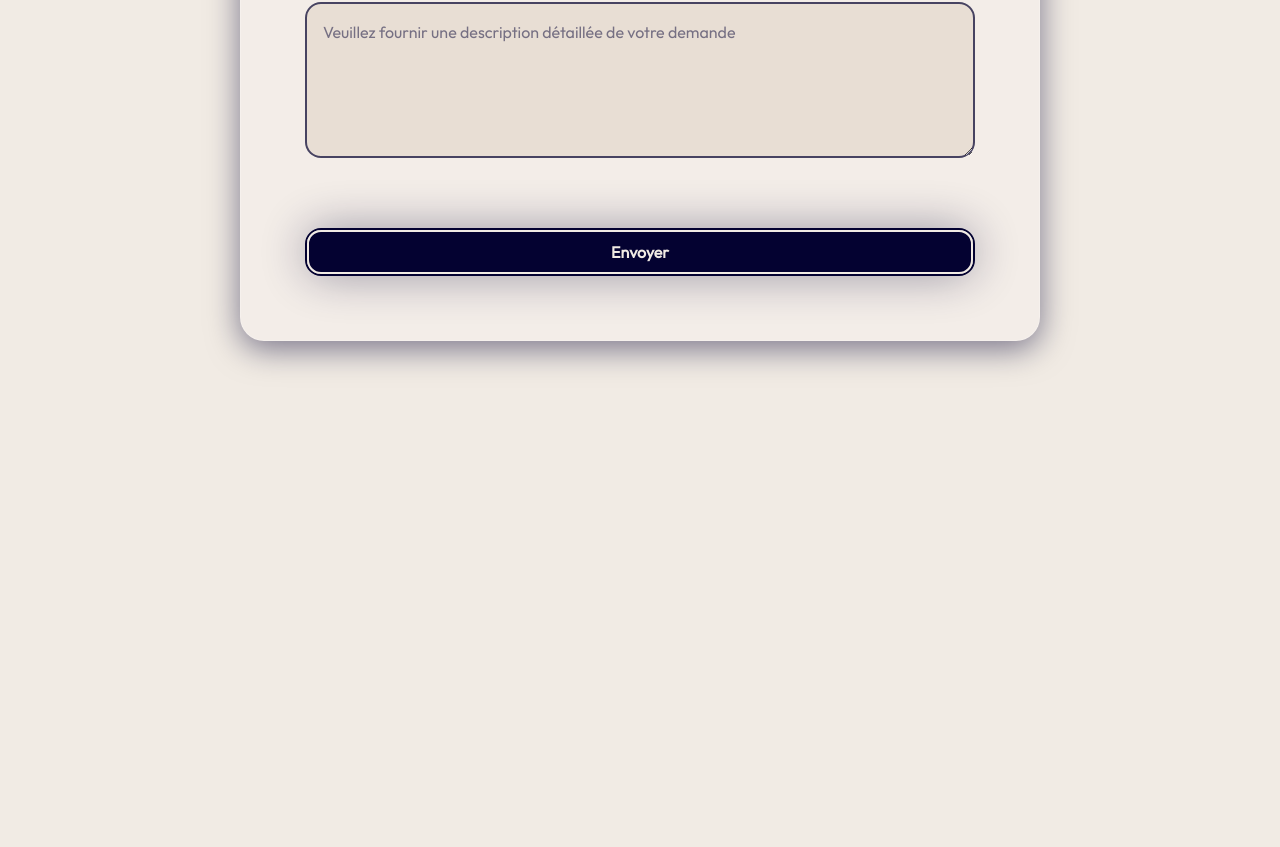
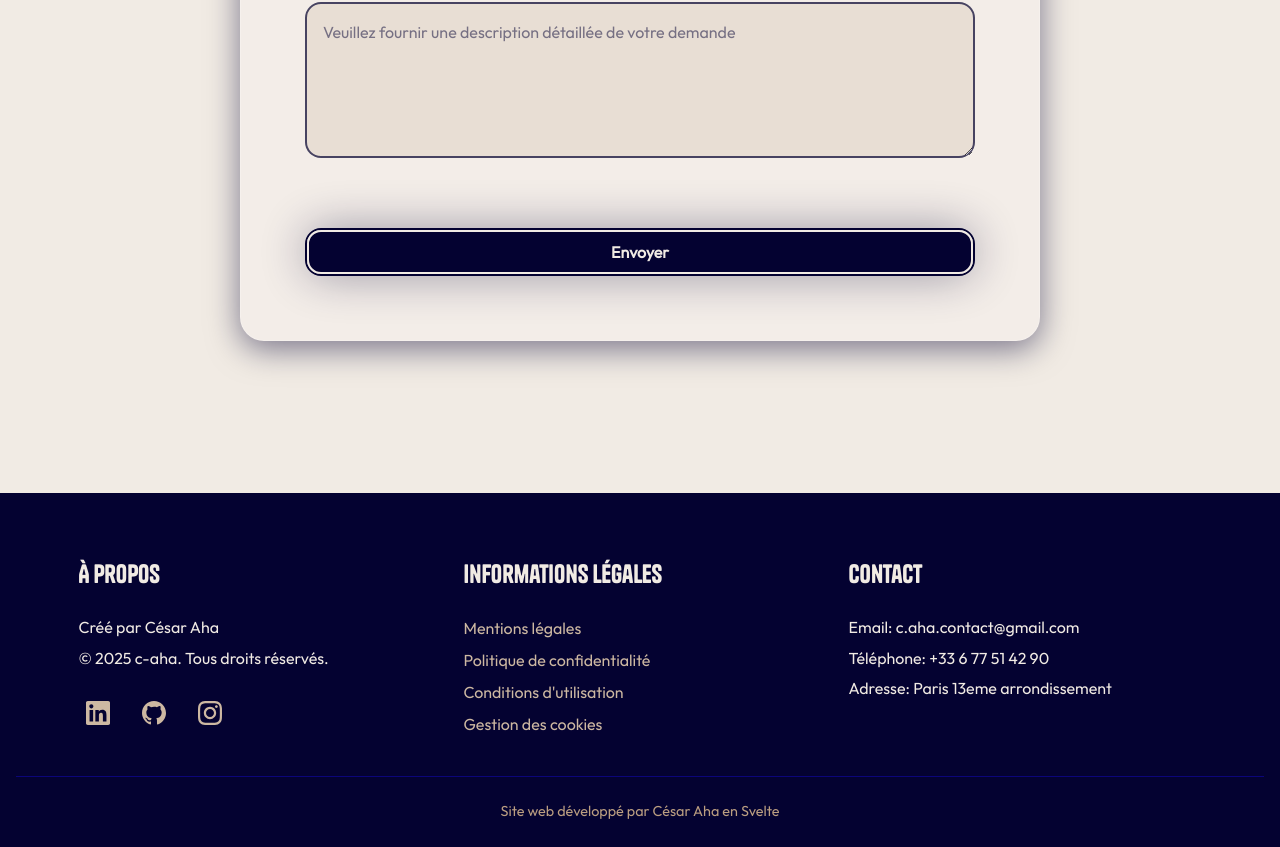
Before and after one commit to cesaraha/personal-website, a SvelteKit app: page / in a window 1280 px wide. Shown: the part 5770-6617 px from the top of the page. Before the commit the page ends 6263 px from the top, so only its background shows below. Built offline with nearby package versions, Linux system fonts and the light colour scheme.

Commit message:
Addition of Footer
Creation of a footer section

```diff
--- a/src/components/FooterExample.svelte
+++ b/src/components/FooterExample.svelte
@@ -1,14 +1,19 @@
+<!-- Footer.svelte -->
+<script>
+  // You can add any JavaScript logic here if needed
+  // For example, dynamic year calculation
+  const currentYear = new Date().getFullYear();
+</script>
+
+<!-- Footer HTML -->
 <footer class="footer">
-	<div class="footer-content">
-		<div class="footer-grid">
-			<!-- Company Info -->
+  <div class="footer-content margin-section">
+    <!-- About Section -->
     <div class="footer-section">
-				<h3>C-Aha</h3>
-				<p>
-					We're passionate about creating amazing digital experiences that help businesses grow and
-					connect with their audience.
-				</p>
-				<div class="social-icons">
+      <h5>À propos</h5>
+      <p>Créé par César Aha</p>
+      <p>© {currentYear} c-aha. Tous droits réservés.</p>
+      <div class="social-links">
         <!-- LinkedIn -->
         <a href="https://www.linkedin.com/in/cesaraha/" target="_blank" class="social-icon" aria-label="LinkedIn">
           <svg viewBox="0 0 24 24" fill="currentColor">
@@ -19,7 +24,7 @@
         </a>
 
         <!-- GitHub -->
-					<a href="https://github.com/CesarHdezAlvz" target="_blank" class="social-icon" aria-label="GitHub">
+        <a href="https://github.com/cesaraha" target="_blank" class="social-icon" aria-label="GitHub">
           <svg viewBox="0 0 24 24" fill="currentColor">
             <path
               d="M12 0C5.374 0 0 5.373 0 12 0 17.302 3.438 21.8 8.207 23.387c.599.111.793-.261.793-.577v-2.234c-3.338.726-4.033-1.416-4.033-1.416-.546-1.387-1.333-1.756-1.333-1.756-1.089-.745.083-.729.083-.729 1.205.084 1.839 1.237 1.839 1.237 1.07 1.834 2.807 1.304 3.492.997.107-.775.418-1.305.762-1.604-2.665-.305-5.467-1.334-5.467-5.931 0-1.311.469-2.381 1.236-3.221-.124-.303-.535-1.524.117-3.176 0 0 1.008-.322 3.301 1.23A11.509 11.509 0 0112 5.803c1.02.005 2.047.138 3.006.404 2.291-1.552 3.297-1.23 3.297-1.23.653 1.653.242 2.874.118 3.176.77.84 1.235 1.911 1.235 3.221 0 4.609-2.807 5.624-5.479 5.921.43.372.823 1.102.823 2.222v3.293c0 .319.192.694.801.576C20.566 21.797 24 17.3 24 12c0-6.627-5.373-12-12-12z"
@@ -28,7 +33,7 @@
         </a>
 
         <!-- Instagram -->
-					<a href={'#'} class="social-icon" aria-label="Instagram">
+        <a href="https://www.instagram.com/c.aha.dev/" class="social-icon" aria-label="Instagram">
           <svg viewBox="0 0 24 24" fill="currentColor">
             <path
               d="M12 2.163c3.204 0 3.584.012 4.85.07 3.252.148 4.771 1.691 4.919 4.919.058 1.265.069 1.645.069 4.849 0 3.205-.012 3.584-.069 4.849-.149 3.225-1.664 4.771-4.919 4.919-1.266.058-1.644.07-4.85.07-3.204 0-3.584-.012-4.849-.07-3.26-.149-4.771-1.699-4.919-4.92-.058-1.265-.07-1.644-.07-4.849 0-3.204.013-3.583.07-4.849.149-3.227 1.664-4.771 4.919-4.919 1.266-.057 1.645-.069 4.849-.069zm0-2.163c-3.259 0-3.667.014-4.947.072-4.358.2-6.78 2.618-6.98 6.98-.059 1.281-.073 1.689-.073 4.948 0 3.259.014 3.668.072 4.948.2 4.358 2.618 6.78 6.98 6.98 1.281.058 1.689.072 4.948.072 3.259 0 3.668-.014 4.948-.072 4.354-.2 6.782-2.618 6.979-6.98.059-1.28.073-1.689.073-4.948 0-3.259-.014-3.667-.072-4.947-.196-4.354-2.617-6.78-6.979-6.98-1.281-.059-1.69-.073-4.949-.073zm0 5.838c-3.403 0-6.162 2.759-6.162 6.162s2.759 6.163 6.162 6.163 6.162-2.759 6.162-6.163c0-3.403-2.759-6.162-6.162-6.162zm0 10.162c-2.209 0-4-1.79-4-4 0-2.209 1.791-4 4-4s4 1.791 4 4c0 2.21-1.791 4-4 4zm6.406-11.845c-.796 0-1.441.645-1.441 1.44s.645 1.44 1.441 1.44c.795 0 1.439-.645 1.439-1.44s-.644-1.44-1.439-1.44z"
@@ -36,7 +41,7 @@
           </svg>
         </a>
 
-					<!-- Twitter/X -->
+        <!-- Twitter/X
         <a href={'#'} class="social-icon" aria-label="Twitter">
           <svg viewBox="0 0 24 24" fill="currentColor">
             <path
@@ -44,8 +49,8 @@
             />
           </svg>
         </a>
-
-					<!-- YouTube -->
+		-->
+        <!-- YouTube
         <a href={'#'} class="social-icon" aria-label="YouTube">
           <svg viewBox="0 0 24 24" fill="currentColor">
             <path
@@ -53,8 +58,8 @@
             />
           </svg>
         </a>
-
-					<!-- Facebook -->
+		-->
+        <!-- Facebook
         <a href={'#'} class="social-icon" aria-label="Facebook">
           <svg viewBox="0 0 24 24" fill="currentColor">
             <path
@@ -62,259 +67,143 @@
             />
           </svg>
         </a>
+		-->
       </div>
     </div>
 
-			<!-- Quick Links -->
+    <!-- Legal Links -->
     <div class="footer-section">
-				<h3>Quick Links</h3>
-				<ul>
-					<li><a href={'#'}>Home</a></li>
-					<li><a href="#About">About</a></li>
-					<li><a href="#Skills">Skills</a></li>
-					<li><a href="#Projects">Projects</a></li>
-					<li><a href="#Contact">Contact</a></li>
+      <h5>Informations légales</h5>
+      <ul class="footer-links">
+        <li><a href="/mentions-legales">Mentions légales</a></li>
+        <li><a href="/politique-confidentialite">Politique de confidentialité</a></li>
+        <li><a href="/conditions-utilisation">Conditions d'utilisation</a></li>
+        <li><a href="/cookies">Gestion des cookies</a></li>
       </ul>
     </div>
 
-			<!-- Services -->
+    <!-- Contact -->
     <div class="footer-section">
-				<h3>Services</h3>
-				<ul>
-					<li><a href="#Contact">R&D Projects</a></li>
-					<li><a href="#Contact">Web Development</a></li>
-					<li><a href="#Contact">App Development</a></li>
-					<li><a href="#Contact">Tutoring</a></li>
-					<li><a href="#Contact">Private classes</a></li>
-				</ul>
-			</div>
-
-			<!-- Newsletter -->
-			<div class="footer-section">
-				<h3>Stay Connected</h3>
-				<p>Subscribe to our newsletter for the latest updates and insights.</p>
-				<form class="newsletter-form">
-					<input type="email" class="newsletter-input" placeholder="Enter your email" required />
-					<button type="submit" class="newsletter-btn">Subscribe</button>
-				</form>
-				<p style="font-size: 0.9em; margin-top: 15px; color: rgba(255, 255, 255, 0.7);">
-					📍 Paris, 75013<br />
-					📞 +33 6 77 51 42 90<br />
-					✉️ c.aha.contact@gmail.com
-				</p>
+      <h5>Contact</h5>
+      <p>Email: c.aha.contact@gmail.com</p>
+      <p>Téléphone: +33 6 77 51 42 90</p>
+      <p>Adresse: Paris 13eme arrondissement</p>
     </div>
   </div>
 
-		<!-- Footer Bottom -->
   <div class="footer-bottom">
-			<p>&copy; 2025 C-Aha. All rights reserved.</p>
-			<div class="footer-links">
-				<a href="#privacy">Privacy Policy</a>
-				<a href="#terms">Terms of Service</a>
-				<a href="#cookies">Cookie Policy</a>
-				<a href="#sitemap">Sitemap</a>
-			</div>
-		</div>
+    <p>Site web développé par César Aha en Svelte</p>
   </div>
 </footer>
 
+<!-- Styles -->
 <style>
   .footer {
-		background: linear-gradient(0deg, hsl(from var(--bg-color) h s calc(l + 1)) 0%, hsl(from var(--bg-color) h s calc(l + 7)) 100%);
-		color: white;
-		padding: 60px 0 20px;
-		position: relative;
-		overflow: hidden;
-        border-top: 1px solid white;
-	}
-
-	.footer::before {
-		content: '';
-		position: absolute;
-		top: 0;
-		left: 0;
-		right: 0;
-		bottom: 0;
-		background: rgba(0, 0, 0, 0.1);
-		backdrop-filter: blur(20px);
+    background-color: var(--text-color);
+    color: var(--bg-color);
+    padding: var(--spacing5) var(--spacing2) var(--spacing3);
+    margin-top: auto;
   }
 
   .footer-content {
     max-width: 1200px;
     margin: 0 auto;
-		padding: 0 20px;
-		position: relative;
-		z-index: 1;
+    display: grid;
+    grid-template-columns: repeat(auto-fit, minmax(250px, 1fr));
+    gap: var(--spacing4);
   }
 
-	.footer-grid {
-		display: grid;
-		grid-template-columns: repeat(auto-fit, minmax(250px, 1fr));
-		gap: 40px;
-		margin-bottom: 40px;
+  .footer-section h5 {
+    margin: 0 0 var(--spacing3) 0;
+    color: var(--bg-color);
   }
 
-	.footer-section h3 {
-		font-size: 1.3em;
-		margin-bottom: 20px;
-		color: #fff;
-		font-weight: 600;
+  .footer-section p {
+    margin: var(--spacing1) 0;
+    font: var(--p);
+    line-height: 1.4;
+    color: var(--bg-color);
   }
 
-	.footer-section p,
-	.footer-section li {
-		color: rgba(255, 255, 255, 0.9);
-		line-height: 1.6;
-		margin-bottom: 10px;
-	}
-
-	.footer-section ul {
+  .footer-links {
     list-style: none;
-	}
-
-	.footer-section ul li a {
-		color: rgba(255, 255, 255, 0.8);
-		text-decoration: none;
-		transition: all 0.3s ease;
-		display: inline-block;
-		padding: 5px 0;
-	}
-
-	.footer-section ul li a:hover {
-		color: #fff;
-		transform: translateX(5px);
-	}
-
-	/* Social Media Icons */
-	.social-icons {
-		display: flex;
-		gap: 15px;
-		margin-top: 20px;
-		flex-wrap: wrap;
-	}
-
-	.social-icon {
-		display: inline-flex;
-		align-items: center;
-		justify-content: center;
-		width: 45px;
-		height: 45px;
-		background: rgba(255, 255, 255, 0.1);
-		border-radius: 12px;
-		color: white;
-		text-decoration: none;
-		transition: all 0.3s ease;
-		backdrop-filter: blur(10px);
-		border: 1px solid rgba(255, 255, 255, 0.2);
-	}
-
-	.social-icon:hover {
-		transform: translateY(-3px);
-		box-shadow: 0 10px 20px rgba(0, 0, 0, 0.3);
-		background: rgba(255, 255, 255, 0.2);
-	}
-
-	.social-icon svg {
-		width: 22px;
-		height: 22px;
-	}
-
-	/* Newsletter */
-	.newsletter-form {
-		display: flex;
-		gap: 10px;
-		margin-top: 15px;
-		flex-wrap: wrap;
-	}
-
-	.newsletter-input {
-		flex: 1;
-		min-width: 200px;
-		padding: 12px 15px;
-		border: none;
-		border-radius: 8px;
-		background: rgba(255, 255, 255, 0.1);
-		color: white;
-		backdrop-filter: blur(10px);
-		border: 1px solid rgba(255, 255, 255, 0.2);
-	}
-
-	.newsletter-input::placeholder {
-		color: rgba(255, 255, 255, 0.7);
-	}
-
-	.newsletter-btn {
-		padding: 12px 25px;
-		background: rgba(255, 255, 255, 0.2);
-		color: white;
-		border: none;
-		border-radius: 8px;
-		cursor: pointer;
-		font-weight: 600;
-		transition: all 0.3s ease;
-		backdrop-filter: blur(10px);
-		border: 1px solid rgba(255, 255, 255, 0.3);
-	}
-
-	.newsletter-btn:hover {
-		background: rgba(255, 255, 255, 0.3);
-		transform: translateY(-2px);
-	}
-
-	/* Footer Bottom */
-	.footer-bottom {
-		border-top: 1px solid rgba(255, 255, 255, 0.2);
-		padding-top: 30px;
-		display: flex;
-		justify-content: space-between;
-		align-items: center;
-		flex-wrap: wrap;
-		gap: 20px;
-	}
-
-	.footer-bottom p {
-		color: rgba(255, 255, 255, 0.8);
+    padding: 0;
     margin: 0;
   }
 
-	.footer-links {
-		display: flex;
-		gap: 30px;
-		flex-wrap: wrap;
+  .footer-links li {
+    margin: var(--spacing1) 0;
   }
 
   .footer-links a {
-		color: rgba(255, 255, 255, 0.8);
+    color: hsl(from var(--bg-color) h s calc(l - 20));
     text-decoration: none;
+    font: var(--p);
     transition: color 0.3s ease;
   }
 
   .footer-links a:hover {
-		color: white;
+    color: var(--accent-color);
+    transform: translateX(var(--spacing0));
   }
 
-	/* Responsive */
-	@media (max-width: 768px) {
-		.footer-grid {
-			grid-template-columns: 1fr;
-			gap: 30px;
+  .social-links {
+    display: flex;
+    gap: var(--spacing2);
+    margin-top: var(--spacing3);
+  }
+
+  .social-icon {
+    color: hsl(from var(--bg-color) h s calc(l - 20));
+    text-decoration: none;
+    transition: all 0.3s ease;
+    padding: var(--spacing1);
+    border-radius: var(--spacing1);
+    width: 40px;
+    height: 40px;
+    display: flex;
+    align-items: center;
+    justify-content: center;
+  }
+
+  .social-icon svg {
+    width: 40px;
+    height: 40px;
+    fill: currentColor;
+  }
+
+  .social-icon:hover {
+    color: var(--accent-color);
+    transform: scale(1.1) translateY(-2px);
+    background-color: hsl(from var(--text-color) h s calc(l + 10));
   }
 
   .footer-bottom {
-			flex-direction: column;
+    border-top: 1px solid hsl(from var(--text-color) h s calc(l + 15));
+    margin-top: var(--spacing4);
+    padding-top: var(--spacing3);
     text-align: center;
   }
 
-		.newsletter-form {
-			flex-direction: column;
+  .footer-bottom p {
+    font-size: 0.9rem;
+    color: hsl(from var(--bg-color) h s calc(l - 30));
+    margin: 0;
   }
 
-		.newsletter-input {
-			min-width: 100%;
+  @media (max-width: 768px) {
+    .footer-content {
+      grid-template-columns: 1fr;
+      text-align: center;
+      gap: var(--spacing5);
     }
 
-		.social-icons {
+    .social-links {
       justify-content: center;
+    }
+
+    .footer {
+      padding: var(--spacing4) var(--spacing2) var(--spacing3);
     }
   }
 </style>
--- a/src/routes/+page.svelte
+++ b/src/routes/+page.svelte
@@ -57,6 +57,7 @@
 	import About from '../components/About.svelte';
 	import Contact from '../components/Contact.svelte';
 	import GridSectioned from '../components/GridSectioned.svelte';
+	import FooterExample from '../components/FooterExample.svelte';
 	import { currentLanguage } from '../stores/language.js';
 	import { getTranslation } from '../lib/translations.js';
 
@@ -180,3 +181,4 @@
 		submitError={t.contact.submit.error}
 	/>
 </section>
+<FooterExample />
```
Lines whose indentation alone changed are shown as unchanged.
